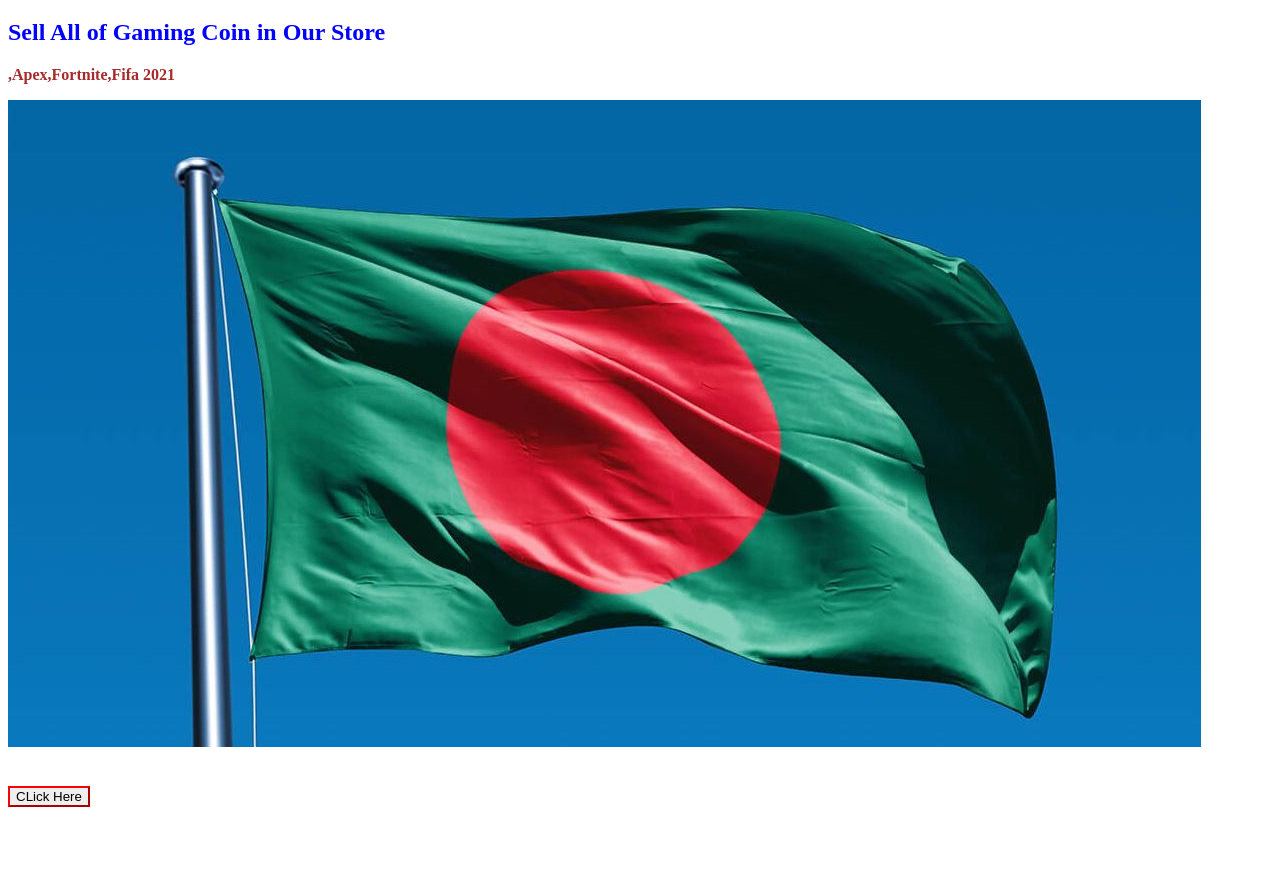
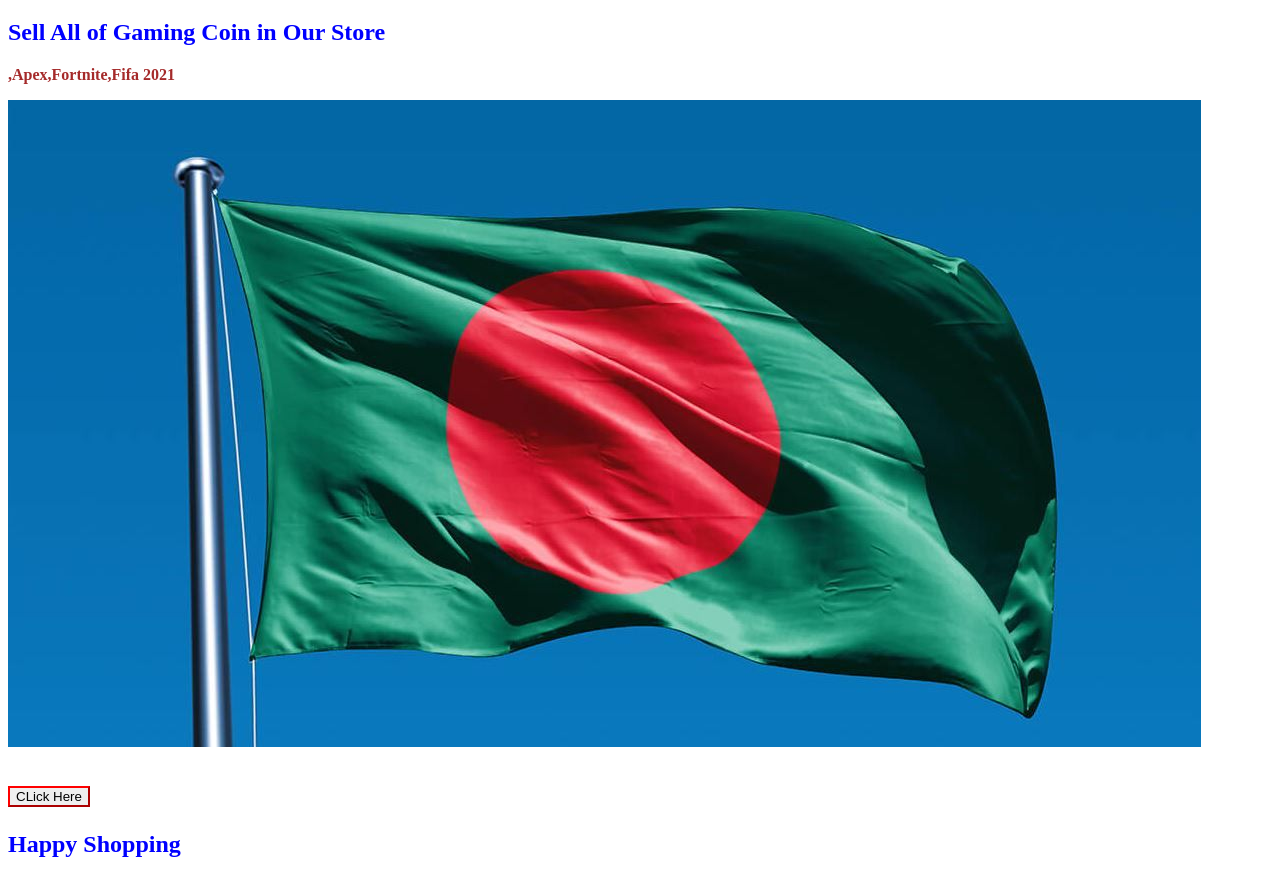
Before and after one commit to Adib9090/ADIB, a plain HTML site: page index.html in a window 1280 px wide. Shown: the part 61-939 px from the top of the page. Before the commit the page ends 892 px from the top, so only its background shows below. Drawn offline with Linux system fonts and the light colour scheme.

Commit message:
Update index.html

```diff
--- a/index.html
+++ b/index.html
@@ -12,5 +12,6 @@
     <form action="http://riot.com">
         <h1><button>CLick Here</button></h1>
     </form>
+    <h2>Happy Shopping</h2>
 </body>
 </html>
```
